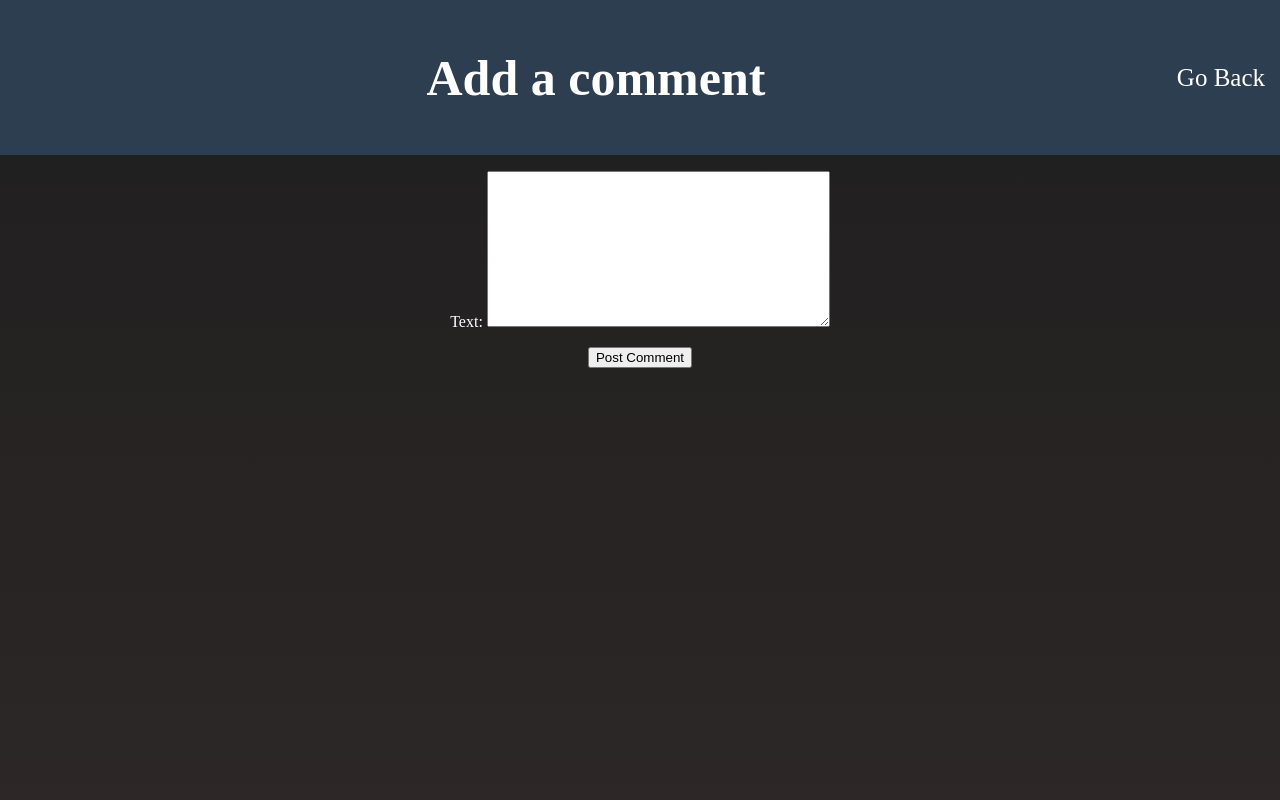
After one commit to JessiP23/mathApp, a Django app: page /post/1/create_comment/ in a window 1280 px wide. The commit adds this page. Run offline with Django 5.2, Linux system fonts and the light colour scheme; tables that the repository leaves empty hold one stand-in row (values such as "Sample post").

Commit message:
Fourth commit

```diff
--- a/backend/forum/forms.py
+++ b/backend/forum/forms.py
@@ -1,7 +1,12 @@
 from django import forms
-from .models import PostQuestion
+from .models import PostQuestion, Comment
 
 class FormatQuestion(forms.ModelForm):
     class Meta:
         model = PostQuestion
         fields = ['title','description']
+
+class CommentFormat(forms.ModelForm):
+    class Meta:
+        model = Comment
+        fields = ['text']
--- a/backend/forum/models.py
+++ b/backend/forum/models.py
@@ -6,3 +6,8 @@ class PostQuestion(models.Model):
     description = models.TextField()
     user = models.ForeignKey(User, on_delete=models.CASCADE)
     timepost = models.DateTimeField(auto_now_add=True)
+
+class Comment(models.Model):
+    text = models.TextField()
+    user = models.ForeignKey(User, on_delete=models.CASCADE)
+    question_related = models.ForeignKey(PostQuestion, related_name='comments', on_delete=models.CASCADE)
--- a/backend/forum/urls.py
+++ b/backend/forum/urls.py
@@ -1,5 +1,5 @@
 from django.urls import path
-from .views import view_question, question_list, post_question
+from .views import view_question, question_list, post_question, create_comment
 
 app_name = 'forum'
 
@@ -7,4 +7,5 @@ urlpatterns = [
     path('question_list/', question_list, name="question_list"),
     path('<int:question_id>', view_question, name="view_question"),
     path('', post_question, name='post_question'),
+    path('<int:question_id>/create_comment/', create_comment, name="create_comment"),
 ]
--- a/backend/forum/views.py
+++ b/backend/forum/views.py
@@ -1,6 +1,6 @@
 from django.shortcuts import render, redirect, get_object_or_404
-from .models import PostQuestion
-from .forms import FormatQuestion
+from .models import PostQuestion, Comment
+from .forms import FormatQuestion, CommentFormat
 # Create your views here.
 
 def question_list(request):
@@ -22,3 +22,18 @@ def post_question(request):
 def view_question(request, question_id):
     question = get_object_or_404(PostQuestion, id=question_id)
     return render(request, 'forum/question_view.html', {'question': question})
+
+def create_comment(request, question_id):
+    specific_question = get_object_or_404(PostQuestion, id=question_id)
+
+    if request.method == 'POST':
+        form = CommentFormat(request.POST)
+        if form.is_valid():
+            comment = form.save(commit=False)
+            comment.user = request.user
+            comment.question_related = specific_question
+            comment.save()
+            return redirect('forum:view_question', question_id=question_id)
+    else:
+        form = CommentFormat()
+    return render(request, 'forum/create_comment.html', {'form':form, 'question': specific_question})
--- /dev/null
+++ b/backend/templates/forum/create_comment.html
@@ -0,0 +1,24 @@
+{% load static %}
+<!doctype html>
+<html lang="en">
+  <head>
+    <meta charset="utf-8">
+    <meta name="viewport" content="width=device-width, initial-scale=1, shrink-to-fit=no">
+    <title>Home Page</title>
+    <link rel="stylesheet" href="{% static 'styling/view.css' %}" >
+  </head>
+  <body>
+    <header>
+      <h1 class="classes">Add a comment</h1>
+      <a href="{% url 'forum:view_question' question.id %}" class="link">Go Back</a>
+    </header>
+    <!--namespace for url forum-->
+    <div class="section">
+      <form method="post" action="{% url 'forum:create_comment' question_id=question.id %}">
+        {% csrf_token %}
+        {{form.as_p}}
+        <button type="submit">Post Comment</button>
+      </form>
+    </div>
+  </body>
+</html>
--- a/backend/templates/forum/question_view.html
+++ b/backend/templates/forum/question_view.html
@@ -16,6 +16,10 @@
       <h2>{{question.title}}</h2>
       <p>{{question.description}}</p>
       <p>Posted by: {{question.user.username}} | Posted at: {{question.timepost}}</p>
+      {% for comment in question.comments.all %}
+      <p>{{comment.text}}</p>
+      {% endfor %}
+      <a href="{% url 'forum:create_comment' question_id=question.id %}" class="link">Add Comment</a>
     </div>
   </body>
 </html>
```
Also changed, not shown: backend/db.sqlite3, backend/forum/migrations/0002_comment.py (added).
